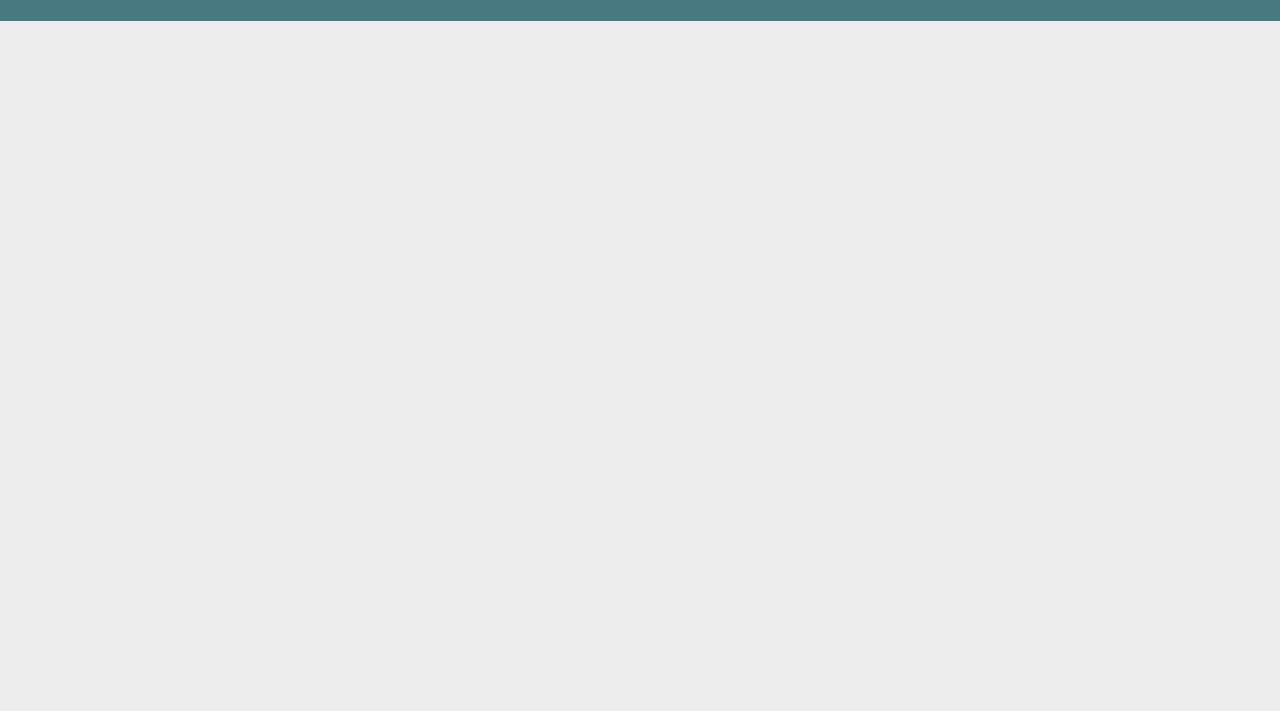
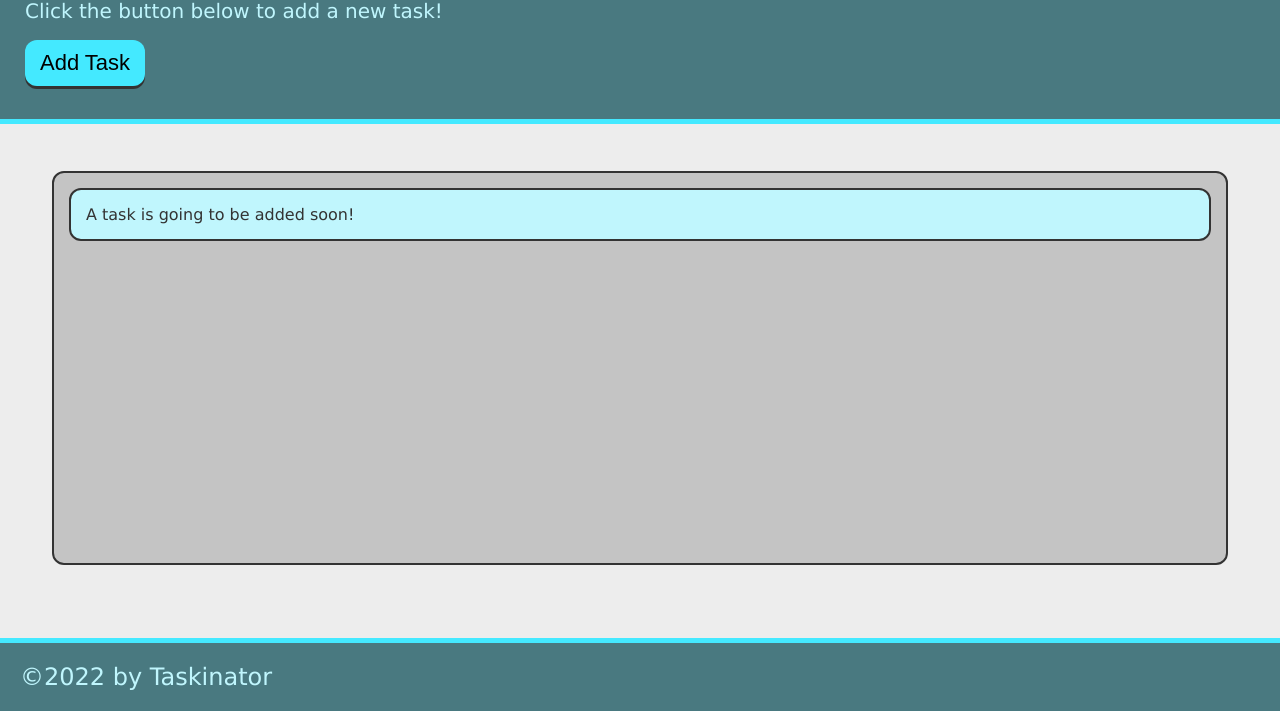
Before and after one commit to lwjones/taskinator, a plain HTML site: page index.html in a window 1280 px wide. Shown: the part 89-800 px from the top of the page. Drawn offline with Linux system fonts and the light colour scheme.

Commit message:
Main HTML structure

```diff
--- a/index.html
+++ b/index.html
@@ -12,14 +12,22 @@
 <body>
 
   <header>
+    <h1 class="page-title">Taskinator</h1>
+    <p>Click the button below to add a new task!</p>
+    <button class="btn">Add Task</button>
   </header>
 
-  <main>
-
+  <main class="page-content">
+    <section class="task-list-wrapper">
+      <h2 class="list-title"></h2>
+      <ul class="task-list">
+        <li class="task-item">A task is going to be added soon!</li>
+      </ul>
+    </section>
   </main>
 
   <footer>
-
+    &copy;2022 by Taskinator
   </footer>
 
   <script src="./assets/js/script.js"></script>
```
